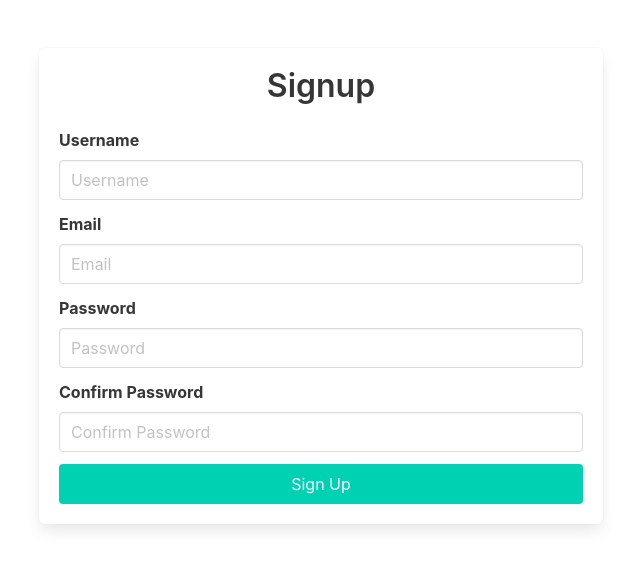
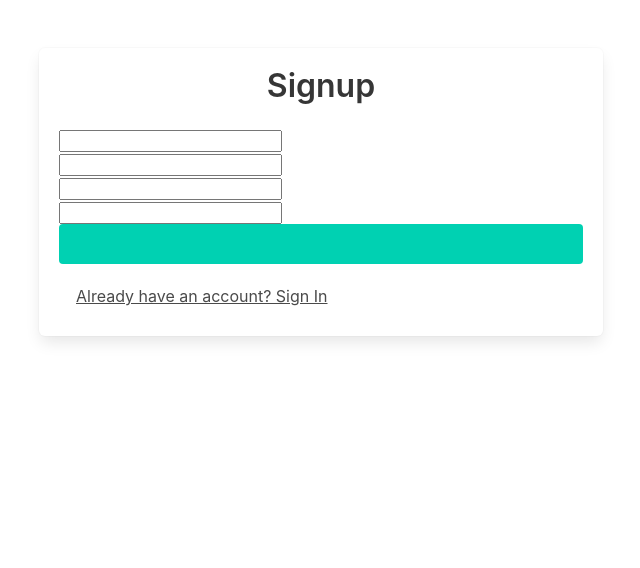
Before and after one commit to B-Litljon/mycoTek, a React (Create React App) app in the folder front-end/: page / in a window 1280 px wide. Shown: the top 568 px of the page, without its empty margins (319-959 px from the left). Built offline with nearby package versions, Linux system fonts and the light colour scheme.

Commit message:
Refactor SignUpPage component to use forms directory

```diff
--- a/front-end/src/App.js
+++ b/front-end/src/App.js
@@ -1,6 +1,6 @@
 import React from 'react';
 import 'bulma/css/bulma.min.css';
-import SignUpPage from './components/signUp';
+import SignUpPage from './forms/signUp';
 
 function App() {
   return (
--- /dev/null
+++ b/front-end/src/components/inputField.js
@@ -0,0 +1,17 @@
+function InputField(type, name, value, onChange, placeholder, label) {
+    return (
+        <div className="form-group">
+            <label htmlFor={name}>{label}</label>
+            <input
+                type={type}
+                className="form-control"
+                name={name}
+                value={value}
+                onChange={onChange}
+                placeHolder={placeholder}
+            />
+        </div>
+    );
+}
+
+export default InputField;
--- a/front-end/src/components/signUp.js
+++ /dev/null
@@ -1,130 +0,0 @@
-
-import React, { useState } from 'react';
-
-function SignUpPage() {
-  const [formData, setFormData] = useState({
-    username: '',
-    password: '',
-    confirmPassword: '',
-    email: ''
-  });
-
-  const [error, setError] = useState(''); // sends error message to user when duplicate username is entered
-
-  const handleChange = (e) => {
-    setFormData({ ...formData, [e.target.name]: e.target.value });
-  };
-
-  const handleSubmit = async (e) => {
-    e.preventDefault();
-
-    try {
-      const response = await fetch('http://localhost:3500/users', {
-        method: 'POST',
-        headers: { 'Content-Type': 'application/json' },
-        body: JSON.stringify({
-          username: formData.username,
-          password: formData.password,
-          email: formData.email
-        })
-      });
-
-      const data = await response.json();
-
-      if (!response.ok) {
-        throw new Error(data.message || 'Error creating user');
-      }
-
-      // Handle successful user creation here (e.g., redirecting to login page)
-      console.log('User created:', data);
-    } catch (err) {
-      setError(err.message); // Set error message from catch block
-      console.error(err);
-    }
-  };
-
-  // Return JSX for rendering the component
-  return (
-    <div className="container">
-      <div className="columns is-centered">
-        <div className="column is-half">
-
-          {/* Display error message if error exists */}
-          {error && (
-              <div className="notification is-danger">
-                {error}
-              </div>
-              )}
-
-          <form onSubmit={handleSubmit} className="box">
-            <h1 className="title has-text-centered">Signup</h1>
-
-            <div className="field">
-              <label className="label">Username</label>
-              <div className="control">
-                <input
-                  className="input"
-                  type="text"
-                  name="username"
-                  placeholder="Username"
-                  value={formData.username}
-                  onChange={handleChange}
-                />
-              </div>
-            </div>
-
-            <div className="field">
-              <label className="label">Email</label>
-              <div className="control">
-                <input
-                  className="input"
-                  type="email"
-                  name="email"
-                  placeholder="Email"
-                  value={formData.email}
-                  onChange={handleChange}
-                />
-              </div>
-            </div>
-
-            <div className="field">
-              <label className="label">Password</label>
-              <div className="control">
-                <input
-                  className="input"
-                  type="password"
-                  name="password"
-                  placeholder="Password"
-                  value={formData.password}
-                  onChange={handleChange}
-                />
-              </div>
-            </div>
-
-            <div className="field">
-              <label className="label">Confirm Password</label>
-              <div className="control">
-                <input
-                  className="input"
-                  type="password"
-                  name="confirmPassword"
-                  placeholder="Confirm Password"
-                  value={formData.confirmPassword}
-                  onChange={handleChange}
-                />
-              </div>
-            </div>
-
-            <div className="field">
-              <div className="control">
-                <button type="submit" className="button is-primary is-fullwidth">Sign Up</button>
-              </div>
-            </div>
-          </form>
-        </div>
-      </div>
-    </div>
-  );
-}
-
-export default SignUpPage;
--- /dev/null
+++ b/front-end/src/forms/signUp.js
@@ -0,0 +1,124 @@
+import React, { useState } from 'react';
+import InputField from '../components/inputField';
+function SignUpPage() {
+  const [formData, setFormData] = useState({
+    username: '',
+    password: '',
+    confirmPassword: '',
+    email: ''
+  });
+
+  const [error, setError] = useState(''); // sends error message to user when duplicate username is entered
+  const [isSignup, setIsSignup] = useState(true);
+
+  const handleChange = (e) => {
+    setFormData({ ...formData, [e.target.name]: e.target.value });
+  };
+
+  const handleSubmit = async (e) => {
+    e.preventDefault();
+    setError(''); // Reset error on new submission
+
+    const url = `http://localhost:3500/users/${isSignup ? 'users' : 'login'}`; // Adjust endpoint based on mode
+
+    const body = isSignup ? formData : {
+      username: formData.username,
+      password: formData.password
+    };
+
+    try {
+      const response = await fetch(url, {
+        method: 'POST',
+        headers: { 'Content-Type': 'application/json' },
+        body: JSON.stringify(body)
+      });
+
+      const data = await response.json();
+
+      if (!response.ok) {
+        throw new Error(data.message || (isSignup ? 'Error creating user' : 'Error logging in'));
+      }
+
+      console.log(isSignup ? 'User created:' : 'User logged in:', data);
+      // Further actions upon successful signup/login (like redirect or state update)
+    } catch (err) {
+      setError(err.message);
+      console.error(err);
+    }
+  };
+
+  return (
+    <div className="container">
+      <div className="columns is-centered">
+        <div className="column is-half">
+
+          {/* Display error message if error exists */}
+          {error && (
+            <div className="notification is-danger">
+              {error}
+            </div>
+          )}
+
+          <form onSubmit={handleSubmit} className="box">
+            <h1 className="title has-text-centered">{isSignup ? 'Signup' : 'Signin'}</h1>
+
+            {/* Username Field */}
+            <InputField
+                type="text"
+                name="username"
+                label="Username"
+                placeholder="Username"
+                value={formData.username}
+                onChange={handleChange}
+            />
+
+            {/* Email Field */}
+            <InputField
+                type="email"
+                name="email"
+                label="Email"
+                placeholder="Email"
+                value={formData.email}
+                onChange={handleChange}
+            />
+
+            {/* Password Field */}
+            <InputField
+                type="password"
+                name="password"
+                label="Password"
+                placeholder="Password"
+                value={formData.password}
+                onChange={handleChange}
+            />
+
+            {/* Confirm Password Field */}
+            <InputField
+                type="password"
+                name="confirmPassword"
+                label="Confirm Password"
+                placeholder="Confirm Password"
+                value={formData.confirmPassword}
+                onChange={handleChange}
+            />
+
+            {/* Submit Button */}
+            <div className="field">
+              <div className="control">
+                <button type="submit" className="button is-primary is-fullwidth">
+                </button>
+              </div>
+            </div>
+
+            {/* Toggle between Sign In and Sign Up */}
+            <button onClick={() => setIsSignup(!isSignup)} className="button is-text">
+              {isSignup ? 'Already have an account? Sign In' : 'Need an account? Sign Up'}
+            </button>
+          </form>
+        </div>
+      </div>
+    </div>
+ )};
+
+
+export default SignUpPage;
```
Also changed, not shown: front-end/src/components/Button.js (added, +8 -0 lines), front-end/src/components/heading.js (added, +8 -0 lines), front-end/src/forms/login.js (added).
